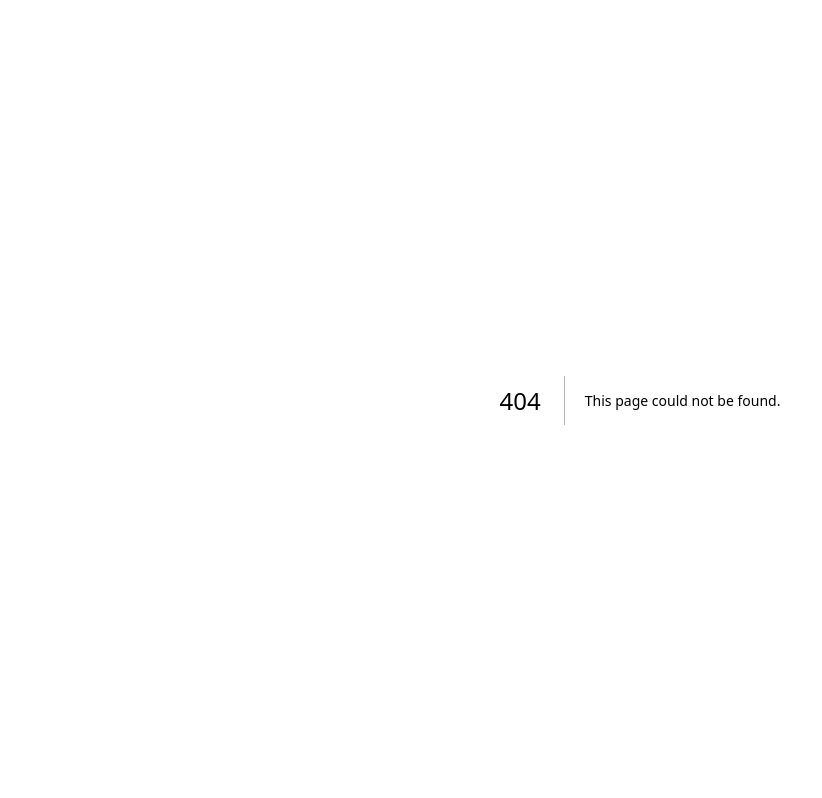
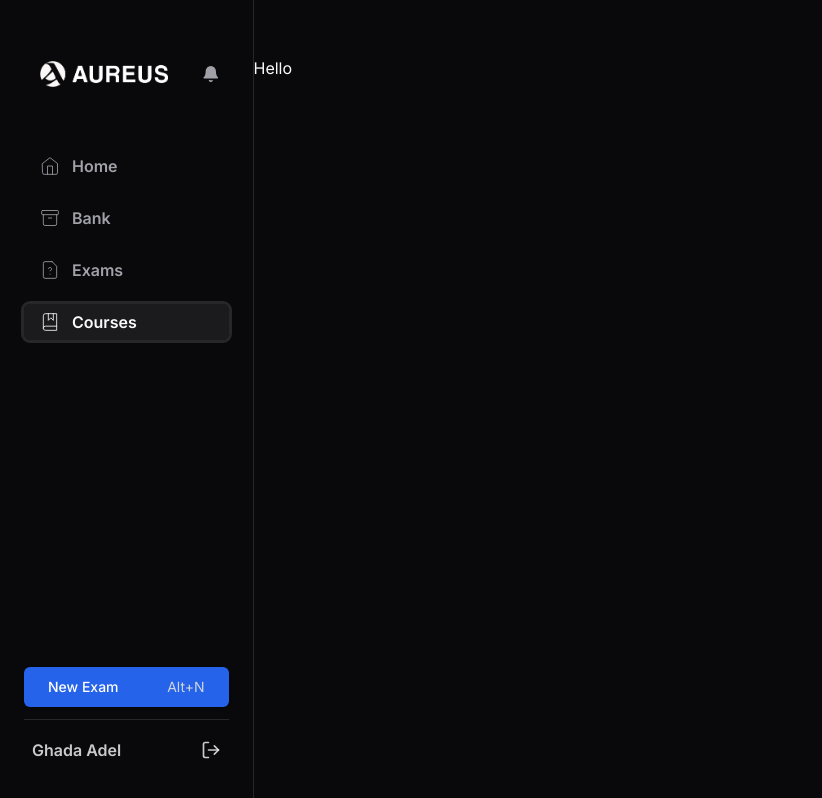
Before and after one commit to NashNoman/AureusEMS, a Next.js app in the folder nextjs/: page /courses in a window 1280 px wide. Before the commit this address had no page. Shown: the whole page, without its empty margins (0-822 px from the left). Built offline with nearby package versions, Linux system fonts and the light colour scheme.

Commit message:
Updated layout.tsx and added courses page.tsx

```diff
--- /dev/null
+++ b/nextjs/app/courses/page.tsx
@@ -0,0 +1,7 @@
+export default async function CoursesHome() {
+  return (
+    <main>
+      <div>Hello</div>
+    </main>
+  );
+}
--- a/nextjs/app/globals.css
+++ b/nextjs/app/globals.css
@@ -49,14 +49,18 @@
   }
 }
 
-@layer base {
-  * {
-    @apply border-border;
-  }
-  body {
-    @apply bg-background text-foreground;
-  }
-  h1 {
-    @apply text-3xl font-bold;
-  }
+h1 {
+  @apply scroll-m-20 text-4xl font-bold tracking-tight lg:text-5xl;
 }
+h2 {
+  @apply scroll-m-20 border-b pb-2 text-3xl font-semibold tracking-tight first:mt-0;
+}
+h3 {
+  @apply scroll-m-20 text-2xl font-semibold tracking-tight;
+}
+h4 {
+  @apply scroll-m-20 text-xl font-semibold tracking-tight;
+}
+p {
+  @apply leading-7 [&:not(:first-child)]:mt-6;
+}
--- a/nextjs/app/layout.tsx
+++ b/nextjs/app/layout.tsx
@@ -1,13 +1,28 @@
 import "./globals.css";
+import NavBar from "@/components/NavBar";
+import { ScrollArea } from "@/components/ui/scroll-area";
+import { Inter } from "next/font/google";
+import { ReactNode } from "react";
 
 export const metadata = {
   title: "Aureus",
 };
 
-export default function RootLayout({ children }) {
+const inter = Inter({ subsets: ["latin"] });
+
+type Props = { children: ReactNode };
+
+export default function RootLayout({ children }: Props) {
   return (
     <html lang="en">
-      <body>{children}</body>
+      <body
+        className={
+          "h-screen dark bg-background text-primary flex " + inter.className
+        }
+      >
+        <NavBar />
+        <ScrollArea className="h-full w-full pt-14">{children}</ScrollArea>
+      </body>
     </html>
   );
 }
--- a/nextjs/tsconfig.json
+++ b/nextjs/tsconfig.json
@@ -4,7 +4,7 @@
     "lib": ["dom", "dom.iterable", "esnext"],
     "allowJs": true,
     "skipLibCheck": true,
-    "strict": false,
+    "strict": true,
     "noEmit": true,
     "esModuleInterop": true,
     "module": "esnext",
```
